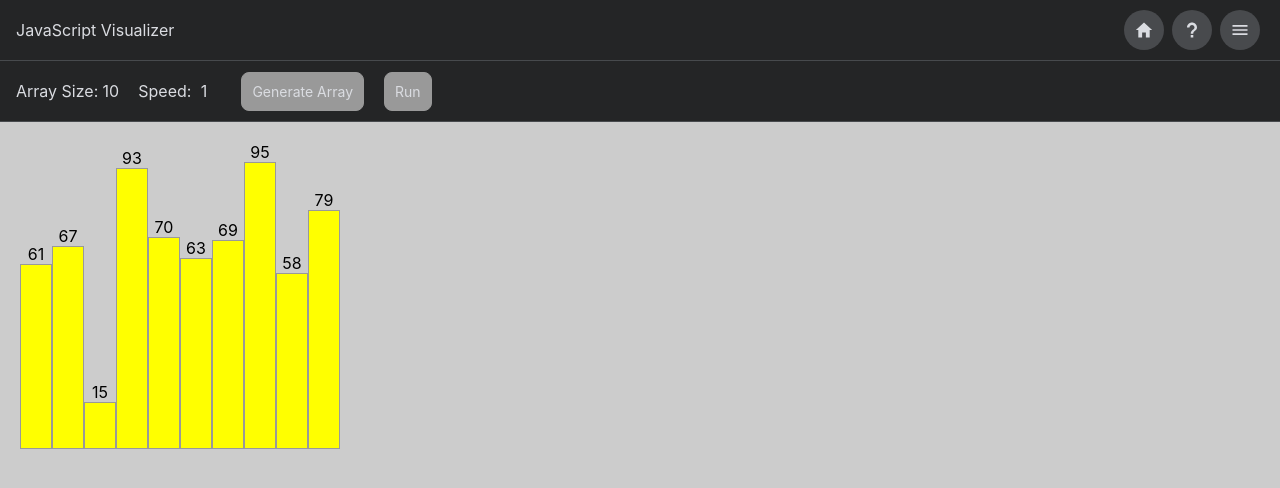
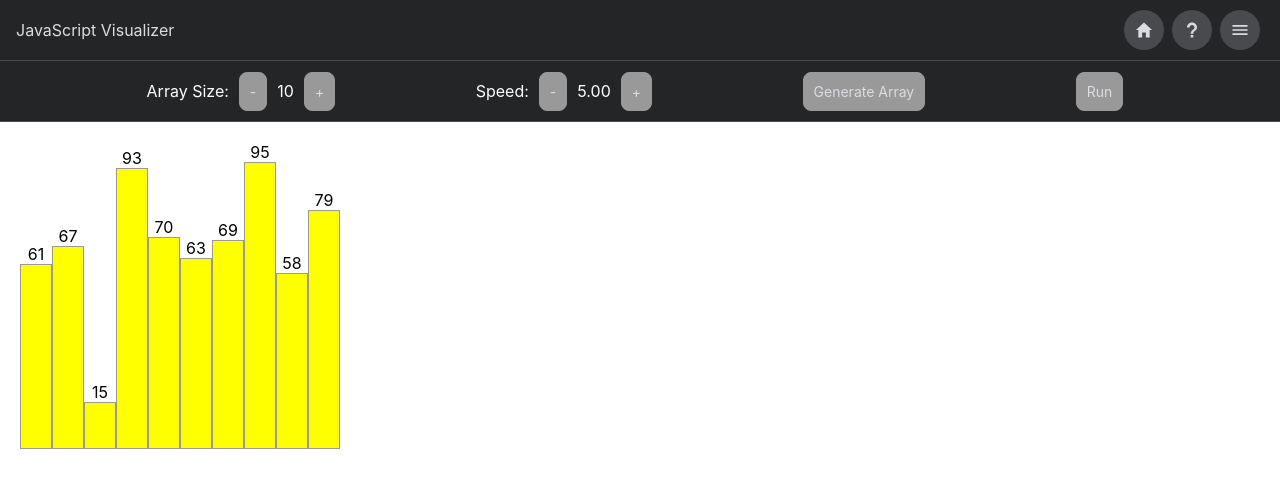
Before and after one commit to AlexanderDGeorge/Algorithm-Visualizer, a React (Create React App) app: page /#/bubblesort in a window 1280 px wide. Shown: the top 488 px of the page. Built offline with nearby package versions, Linux system fonts and the light colour scheme.

Commit message:
DRY code

```diff
--- a/src/components/home/home.css
+++ b/src/components/home/home.css
@@ -3,6 +3,7 @@
     border: 0;
     padding: 0;
     font-family: -apple-system, BlinkMacSystemFont, 'Segoe UI', Roboto, Oxygen, Ubuntu, Cantarell, 'Open Sans', 'Helvetica Neue', sans-serif;
+    outline: none;
 }
 
 #home {
--- a/src/components/sorts/bubblesort.jsx
+++ b/src/components/sorts/bubblesort.jsx
@@ -1,32 +1,18 @@
 import React, { useState, useEffect } from 'react';
 import './sort.css';
-import Sort from './sort';
+import NavBar from '../nav/navbar';
+import SortOptions from './sort-options';
 
-export default function BubbleSort() {
+export default function BubbleSort(props) {
 
     let container;
-
     const [length, setLength] = useState(10);
+    const [delay, setDelay] = useState(5.00);
     const [array, setArray] = useState([]);
-    const [delay, setDelay] = useState(1);
-    const [run, setRun] = useState(false);
-
-    useEffect(() => {
-        generateArray();
-    }, [])
 
     function handleRun() {
         container = document.querySelector('.array');
         bubbleSort();
-    }
-
-    function generateArray() {
-        let arr = [];
-        for (let i = 0; i < length; i++) {
-            const value = Math.floor(Math.random() * 100);
-            arr.push(value);
-        }
-        setArray(arr);
     }
 
     function swap(el1, el2) {
@@ -44,7 +30,7 @@
             setTimeout(() => {
                 container.insertBefore(el2, el1);
                 resolve();
-            }, 250);
+            }, delay * 100);
           });
         });
     }
@@ -59,7 +45,7 @@
                 await new Promise(resolve =>
                     setTimeout(() => {
                         resolve()
-                    }, delay)
+                    }, delay * 100)
                 )
 
                 const value1 = Number(elements[j].childNodes[0].innerHTML);
@@ -79,29 +65,6 @@
 
     function BubbleSortAnimation() {
         return (
-        <div className='sort'>
-            <form className='sort-controls'>
-                <label>Array Size:</label>
-                <input
-                    type="number"
-                    value={length}
-                    onChange={e => setLength(e.target.value)}
-                    placeholder={length}
-                />
-                <label>Speed:</label>
-                <input
-                    type="number"
-                    value={delay}
-                    onChange={e => setDelay(e.target.value)}
-                    placeholder={delay}
-                />
-                <button onClick={() => generateArray()}>
-                    Generate Array
-                </button>
-                <button onClick={handleRun}>
-                    Run
-                </button>
-            </form>
         <div className='array'>
             {array.map((element, i) => (
                 <div className='element'>
@@ -110,10 +73,21 @@
                 </div>
             ))}
         </div>
-        </div>
     )}
 
     return (
-        <Sort children={<BubbleSortAnimation/>} />
+        <div>
+            <NavBar />
+            <SortOptions
+                length={length}
+                setLength={val => setLength(val)}
+                delay={delay}
+                setDelay={val => setDelay(val)}
+                array={array}
+                setArray={val => setArray(val)}
+                run={handleRun}
+            />
+            <BubbleSortAnimation />
+        </div>
     )
 }
--- /dev/null
+++ b/src/components/sorts/sort-options.jsx
@@ -0,0 +1,50 @@
+import React, { useState, useEffect } from 'react';
+
+export default function SortOptions(props) {
+
+    const { length, setLength, delay, setDelay, setArray, run } = props;
+
+    // const [length, setLength] = useState(10);
+    // const [delay, setDelay] = useState(1.00);
+    // const [array, setArray] = useState([]);
+
+    useEffect(() => {
+        generateArray();
+    }, [])
+
+    function generateArray() {
+        let arr = [];
+        for (let i = 0; i < length; i++) {
+            const value = Math.floor(Math.random() * 100);
+            arr.push(value);
+        }
+        setArray(arr);
+    }
+
+    function handleRun() {
+
+    }
+
+    return (
+        <form className='sort-controls'>
+            <div className='sort-control'>
+                <p>Array Size:</p>
+                <button onClick={() => setLength(length - 1)}>-</button>
+                <p>{length}</p>
+                <button onClick={() => setLength(length + 1)}>+</button>
+            </div>
+            <div className='sort-control'>
+                <p>Speed:</p>
+                <button onClick={() => setDelay(delay - 0.25)}>-</button>
+                <p>{delay.toFixed(2)}</p>
+                <button onClick={() => setDelay(delay + 0.25)}>+</button>
+            </div>
+            <button onClick={() => generateArray()}>
+                Generate Array
+            </button>
+            <button onClick={run}>
+                Run
+            </button>
+        </form>
+    )
+}
--- a/src/components/sorts/sort.css
+++ b/src/components/sorts/sort.css
@@ -15,6 +15,17 @@
     border-bottom: var(--border);
     display: flex;
     align-items: center;
+    justify-content: space-evenly;
+}
+
+.sort-control {
+    display: flex;
+    align-items: center;
+    color: white;
+}
+
+.sort-control button {
+    outline: none;
 }
 
 .sort-controls label {
--- a/src/components/sorts/sort.jsx
+++ b/src/components/sorts/sort.jsx
@@ -11,12 +11,14 @@
 
 import React from 'react';
 import NavBar from '../nav/navbar';
+import SortOptions from './sort-options';
 
 export default function Sort(props) {
 
     return (
         <div>
             <NavBar />
+            <SortOptions />
             {props.children}
         </div>
     )
```
Lines whose indentation alone changed are shown as unchanged.
